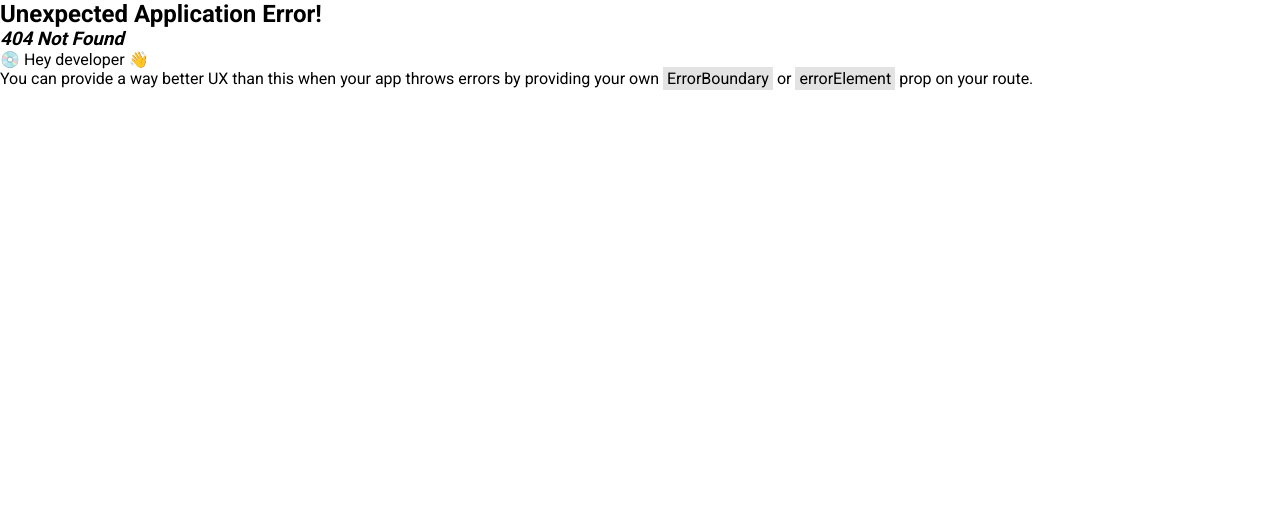
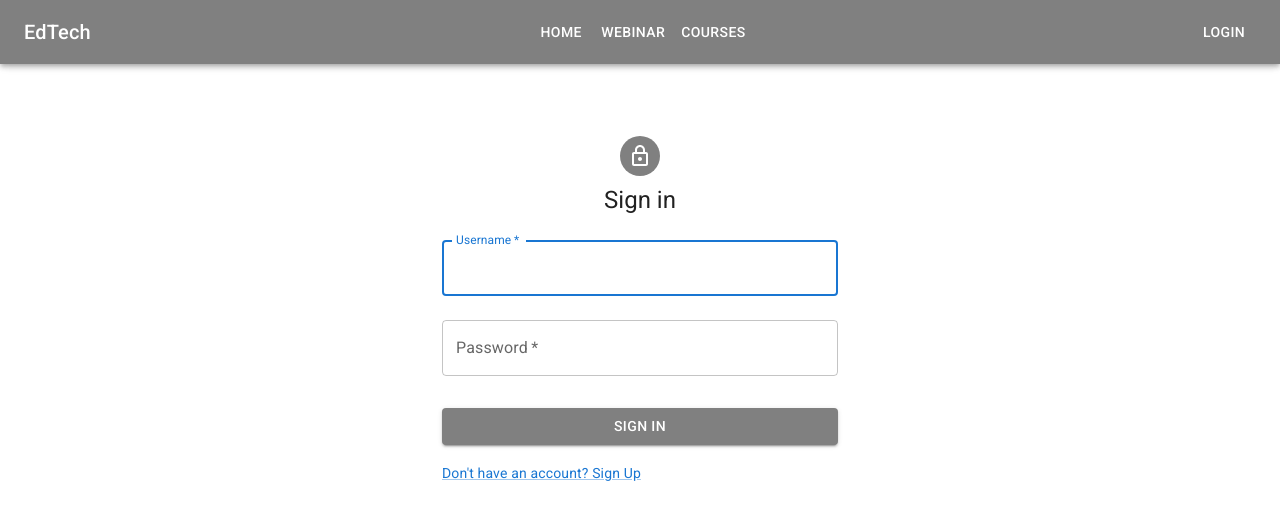
Before and after one commit to mksmmirhs/EdTech, a React (Vite) app in the folder EdTech/: page /login in a window 1280 px wide. Before the commit this address had no page. Shown: the top 520 px of the page. Built offline with nearby package versions, Linux system fonts and the light colour scheme.

Commit message:
login component done

```diff
--- a/EdTech/package.json
+++ b/EdTech/package.json
@@ -19,7 +19,8 @@
     "react": "^18.2.0",
     "react-dom": "^18.2.0",
     "react-router-dom": "^6.23.1",
-    "sort-by": "^1.2.0"
+    "sort-by": "^1.2.0",
+    "sweetalert2": "^11.11.0"
   },
   "devDependencies": {
     "@types/react": "^18.2.66",
--- /dev/null
+++ b/EdTech/src/Components/Login/Login.jsx
@@ -0,0 +1,104 @@
+import Avatar from "@mui/material/Avatar";
+import Button from "@mui/material/Button";
+import CssBaseline from "@mui/material/CssBaseline";
+import TextField from "@mui/material/TextField";
+import Link from "@mui/material/Link";
+import Grid from "@mui/material/Grid";
+import Box from "@mui/material/Box";
+import LockOutlinedIcon from "@mui/icons-material/LockOutlined";
+import Typography from "@mui/material/Typography";
+import Container from "@mui/material/Container";
+import SweetAlert from "../../utils/SweetAlert";
+
+function Login() {
+  const handleSubmit = (event) => {
+    event.preventDefault();
+    const data = new FormData(event.currentTarget);
+
+    const username = data.get("username");
+    const password = data.get("password");
+    // show message if username is not provided
+    if (!username) {
+      SweetAlert("Username missing", "error");
+      return;
+    }
+    // show message if password is not provided
+    if (!password) {
+      SweetAlert("Password is missing", "error");
+      return;
+    }
+    console.log({
+      username,
+      password,
+    });
+  };
+
+  return (
+    <Container component="main" maxWidth="xs" sx={{ mt: 16 }}>
+      <CssBaseline />
+      <Box
+        sx={{
+          marginTop: 8,
+          display: "flex",
+          flexDirection: "column",
+          alignItems: "center",
+        }}
+      >
+        <Avatar sx={{ m: 1, bgcolor: "gray" }}>
+          <LockOutlinedIcon />
+        </Avatar>
+        <Typography component="h1" variant="h5">
+          Sign in
+        </Typography>
+        <Box component="form" onSubmit={handleSubmit} noValidate sx={{ mt: 1 }}>
+          <TextField
+            margin="normal"
+            required={true}
+            fullWidth
+            id="username"
+            label="Username"
+            name="username"
+            autoComplete="username"
+            autoFocus
+          />
+          <TextField
+            margin="normal"
+            required={true}
+            fullWidth
+            name="password"
+            label="Password"
+            type="password"
+            id="password"
+            autoComplete="current-password"
+          />
+          <Button
+            type="submit"
+            fullWidth
+            variant="contained"
+            sx={{
+              mt: 3,
+              mb: 2,
+              backgroundColor: "gray",
+              "&:hover": {
+                backgroundColor: "lightgray",
+              },
+            }}
+          >
+            Sign In
+          </Button>
+          <Grid container>
+            <Grid item>
+              <Link href="#" variant="body2">
+                {"Don't have an account? Sign Up"}
+              </Link>
+            </Grid>
+          </Grid>
+        </Box>
+      </Box>
+
+      {/* react toast container  */}
+    </Container>
+  );
+}
+
+export default Login;
--- a/EdTech/src/Components/NavBar/NavBar.jsx
+++ b/EdTech/src/Components/NavBar/NavBar.jsx
@@ -16,7 +16,7 @@ import Button from "@mui/material/Button";
 import { NavLink } from "react-router-dom";
 
 const drawerWidth = 240;
-const navItems = ["Home", "Webinar", "Courses", "Login"];
+const navItems = ["home", "webinar", "courses"];
 
 function NavBar(props) {
   const { window } = props;
@@ -37,8 +37,12 @@ function NavBar(props) {
           <ListItem key={item} disablePadding>
             {/* Drawer link set */}
             <NavLink
-              to={`${item === "Home" ? "/" : item}`}
-              style={{ textDecoration: "none", color: "gray" }}
+              to={`${item === "home" ? "/" : item}`}
+              style={{
+                textDecoration: "none",
+                color: "gray",
+                textTransform: "uppercase",
+              }}
             >
               <ListItemButton sx={{ textAlign: "center" }}>
                 <ListItemText primary={item} />
@@ -46,6 +50,19 @@ function NavBar(props) {
             </NavLink>
           </ListItem>
         ))}
+
+        {/*  conditional logout/login button */}
+        <ListItem disablePadding>
+          {/* Drawer link set */}
+          <NavLink
+            to={`logout`}
+            style={{ textDecoration: "none", color: "gray" }}
+          >
+            <ListItemButton sx={{ textAlign: "center" }}>
+              <ListItemText primary={"Logout"} />
+            </ListItemButton>
+          </NavLink>
+        </ListItem>
       </List>
     </Box>
   );
@@ -74,12 +91,19 @@ function NavBar(props) {
           >
             EdTech
           </Typography>
+          {/* Nav Links for dextop */}
           <Box sx={{ flexGrow: 1, display: { xs: "none", sm: "block" } }}>
             {navItems.map((item) => (
               <NavLink key={item} to={`${item === "Home" ? "/" : item}`}>
                 <Button sx={{ color: "#fff" }}>{item}</Button>
               </NavLink>
             ))}
+          </Box>
+          {/* Add login and logout button conditionally  button */}
+          <Box>
+            <NavLink to={"/login"}>
+              <Button sx={{ color: "#fff" }}>Login</Button>
+            </NavLink>
           </Box>
         </Toolbar>
       </AppBar>
--- a/EdTech/src/main.jsx
+++ b/EdTech/src/main.jsx
@@ -3,7 +3,7 @@ import ReactDOM from "react-dom/client";
 import "./index.css";
 import { RouterProvider } from "react-router-dom";
 import route from "./Routes/Route.jsx";
-import AuthProvider from "./Components/AuthContext/AuthProvider.jsx";
+import AuthProvider from "./AuthContext/AuthProvider.jsx";
 
 ReactDOM.createRoot(document.getElementById("root")).render(
   <React.StrictMode>
--- /dev/null
+++ b/EdTech/src/utils/SweetAlert.js
@@ -0,0 +1,10 @@
+import Swal from "sweetalert2";
+
+function SweetAlert(message, icon) {
+  Swal.fire({
+    icon,
+    text: message,
+  });
+}
+
+export default SweetAlert;
```
Also changed, not shown: EdTech/src/Routes/Route.jsx (+7 -0 lines), EdTech/src/AuthContext/AuthProvider.jsx (renamed from EdTech/src/Components/AuthContext/AuthProvider.jsx), 1 other file (tests, documents, lock files or other folders).
